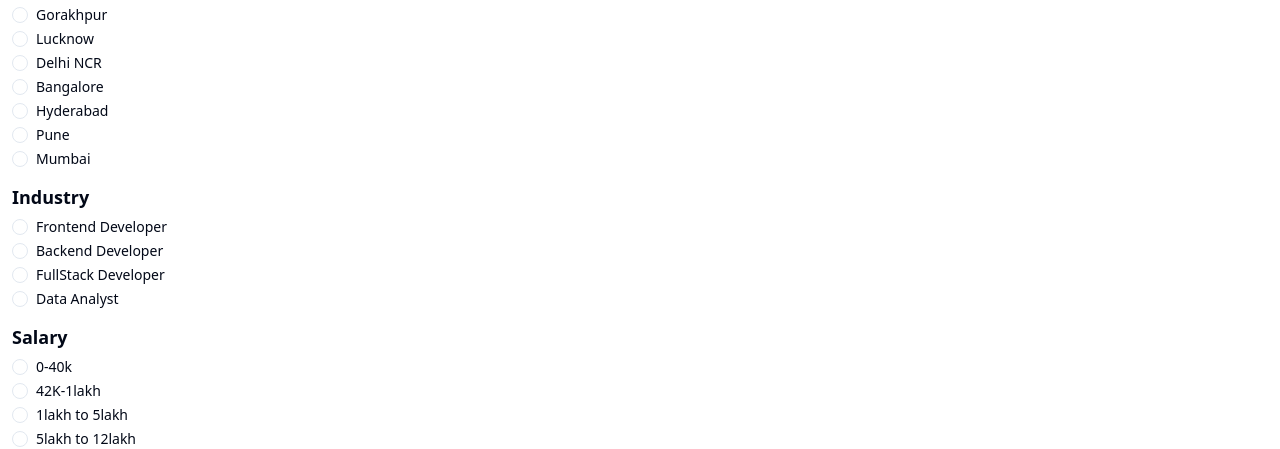
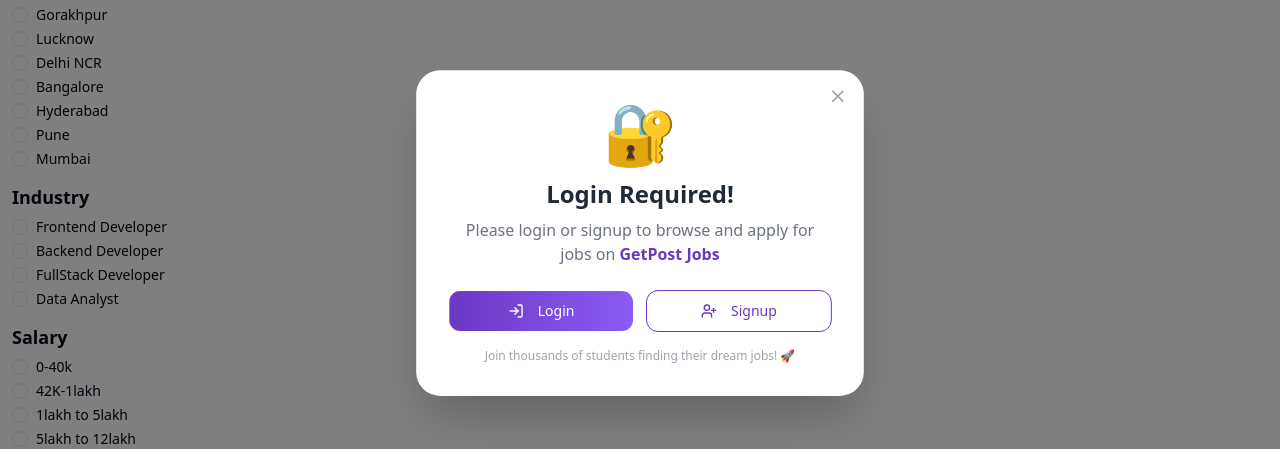
Before and after one commit to abhijeetsingh860/getpost-jobs-frontend, a React (Vite) app: page /jobs in a window 1280 px wide. Shown: the part 167-616 px from the top of the page. Built offline with nearby package versions, Linux system fonts and the light colour scheme.

Commit message:
Added login prompt modal for unauthenticated users

```diff
--- a/src/components/Jobs.jsx
+++ b/src/components/Jobs.jsx
@@ -4,12 +4,21 @@
 import Job from './Job';
 import { useSelector } from 'react-redux';
 import { motion } from 'framer-motion';
-
-// const jobsArray = [1, 2, 3, 4, 5, 6, 7, 8];
+import LoginPromptModal from './LoginPromptModal';
+import { useNavigate } from 'react-router-dom';
 
 const Jobs = () => {
     const { allJobs, searchedQuery } = useSelector(store => store.job);
+    const { user } = useSelector(store => store.auth);
     const [filterJobs, setFilterJobs] = useState(allJobs);
+    const [showLoginModal, setShowLoginModal] = useState(false);
+    const navigate = useNavigate();
+
+    useEffect(() => {
+        if (!user) {
+            setShowLoginModal(true);
+        }
+    }, [user]);
 
     useEffect(() => {
         if (searchedQuery) {
@@ -27,6 +36,16 @@
     return (
         <div>
             <Navbar />
+
+            {/* Login Popup */}
+            <LoginPromptModal
+                isOpen={showLoginModal}
+                onClose={() => {
+                    setShowLoginModal(false);
+                    if (!user) navigate('/');
+                }}
+            />
+
             <div className='max-w-7xl mx-auto mt-5'>
                 <div className='flex gap-5'>
                     <div className='w-20%'>
@@ -54,8 +73,6 @@
                     }
                 </div>
             </div>
-
-
         </div>
     )
 }
```
